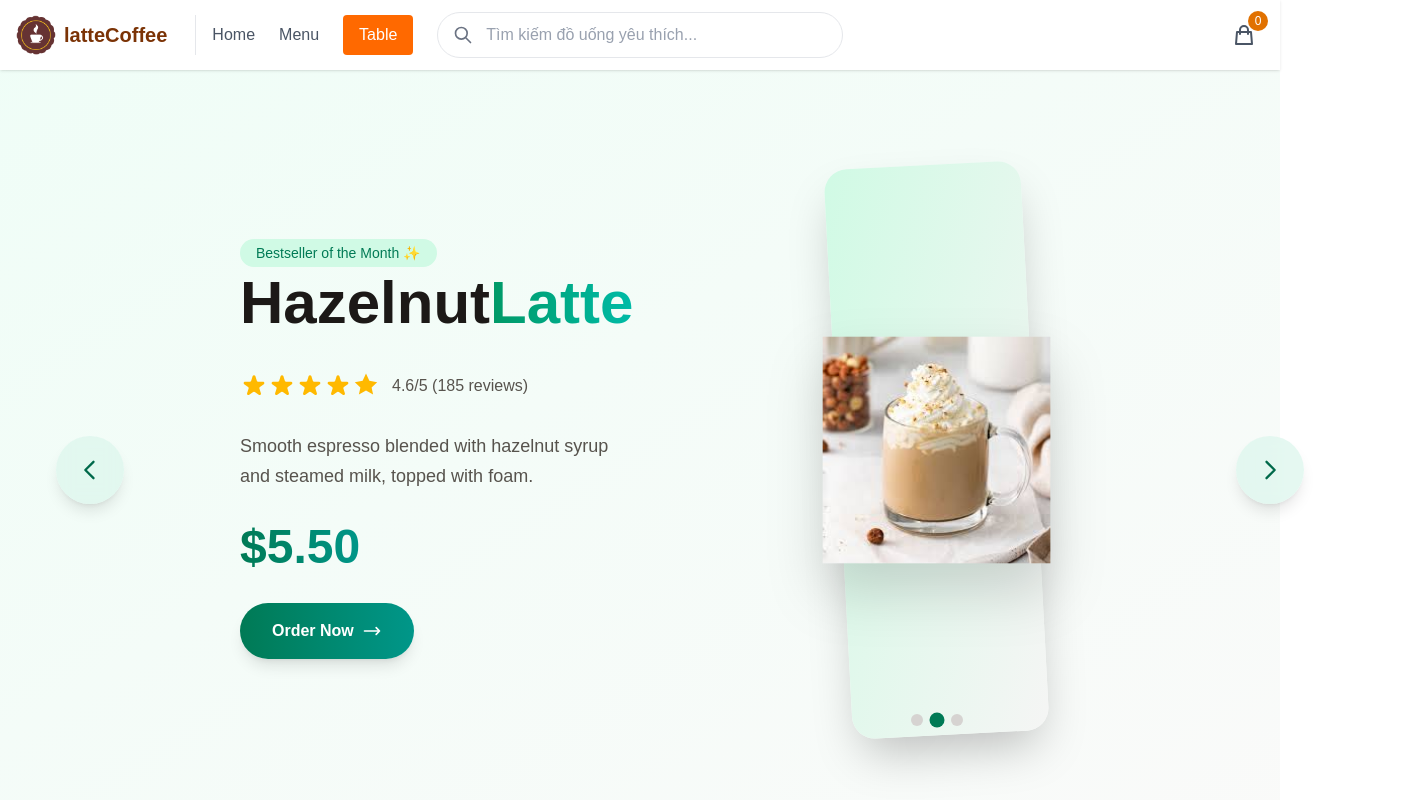
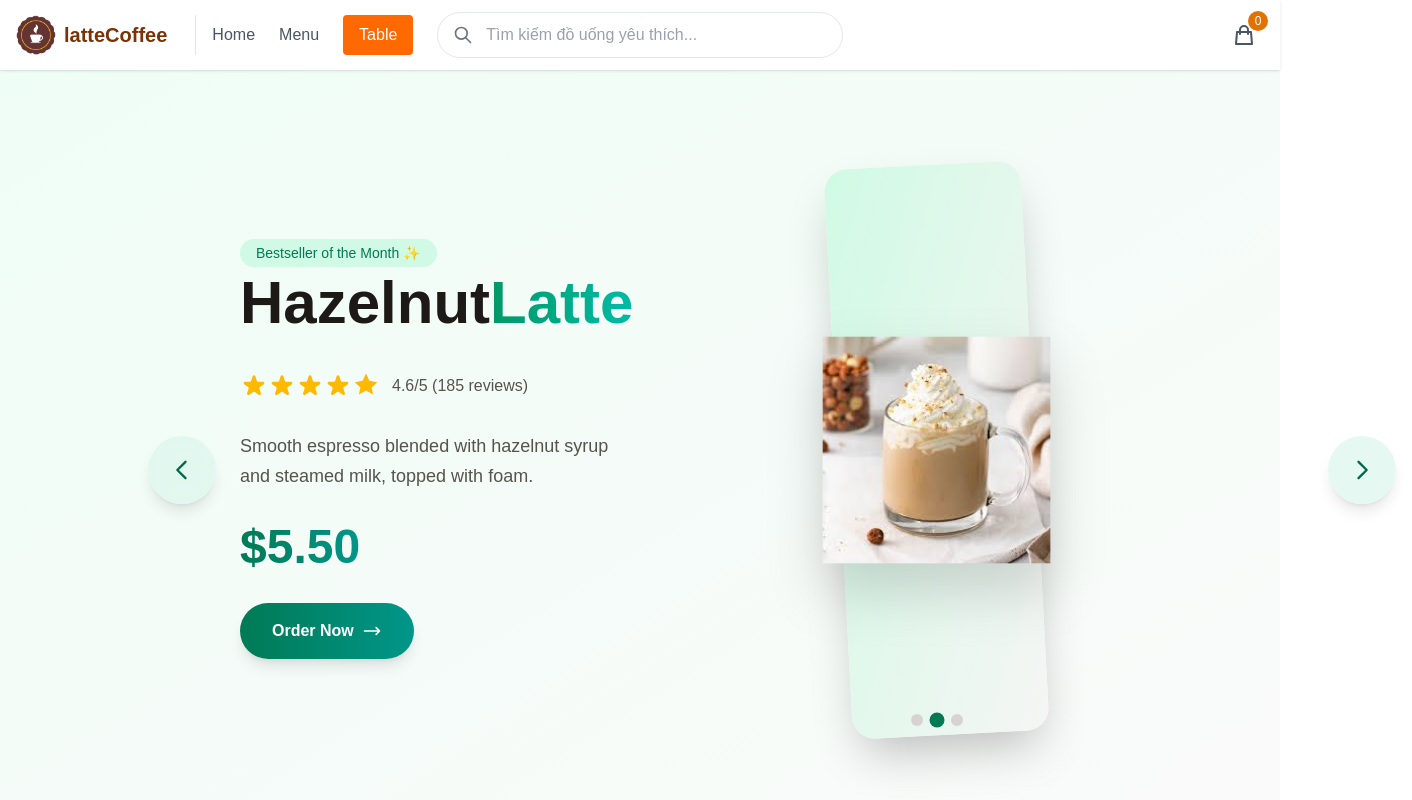
Before and after one commit to KhanhBaoLe/Latte-coffee-web, a Next.js app: page / in a window 1280 px wide. Shown: the top 800 px of the page, 1412 px wide, since content can reach past the window. Built offline with nearby package versions, Linux system fonts and the light colour scheme.

Commit message:
change hero

```diff
--- a/app/components/hero.tsx
+++ b/app/components/hero.tsx
@@ -164,7 +164,7 @@ export default function HeroCarousel() {
         </div>
       </div>
       {/* External Navigation Buttons */}
-      <div className="absolute top-1/2 -translate-x-50 -translate-y-1/2 w-full max-w-[100rem] mx-auto px-4 flex justify-between z-10 pointer-events-none">
+      <div className="absolute top-1/2 -translate-x-27 -translate-y-1/2 w-full max-w-[90rem] mx-auto px-4 flex justify-between z-10 pointer-events-none">
         <button
           onClick={(e) => {
             e.stopPropagation();
```
